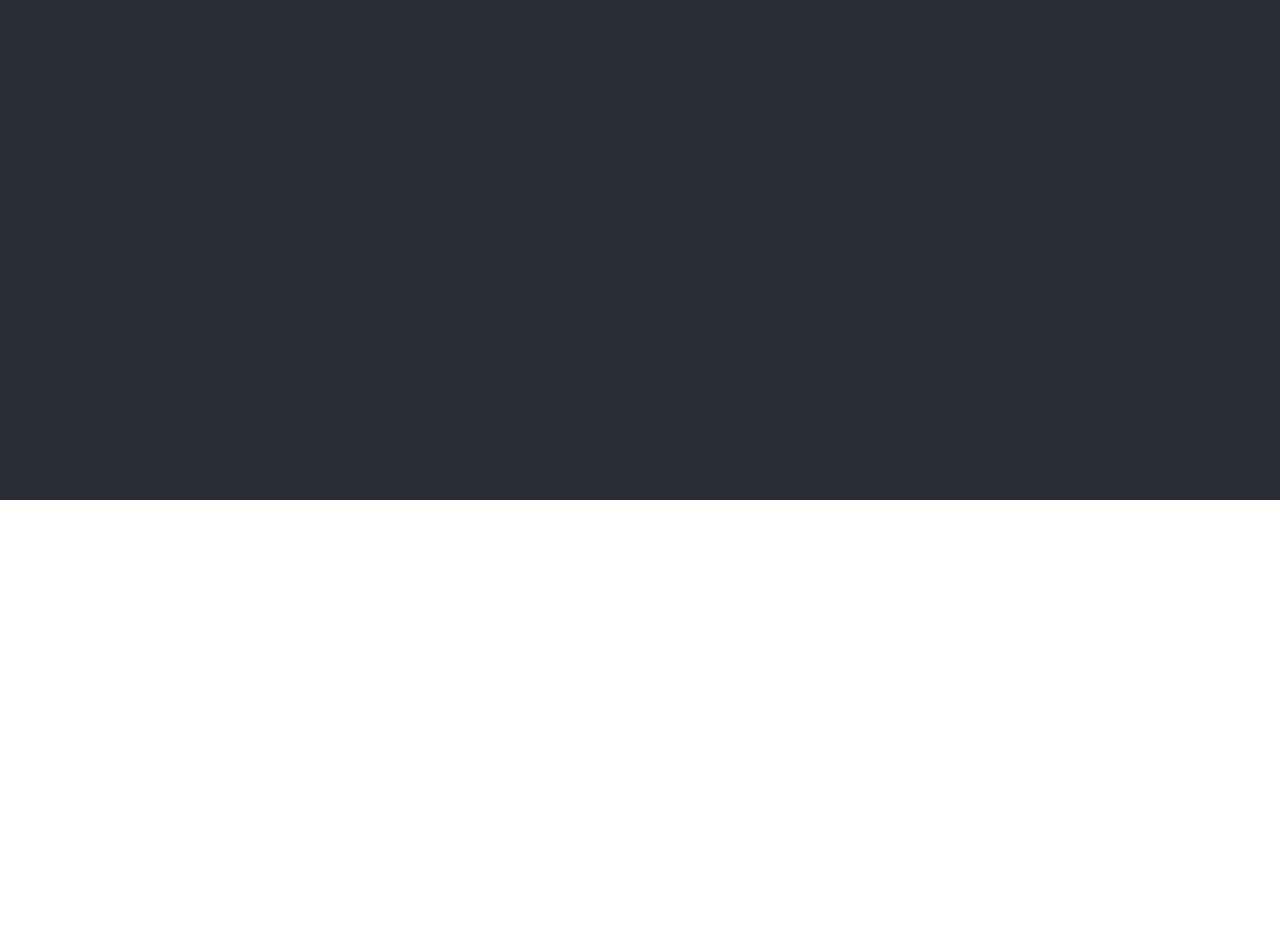
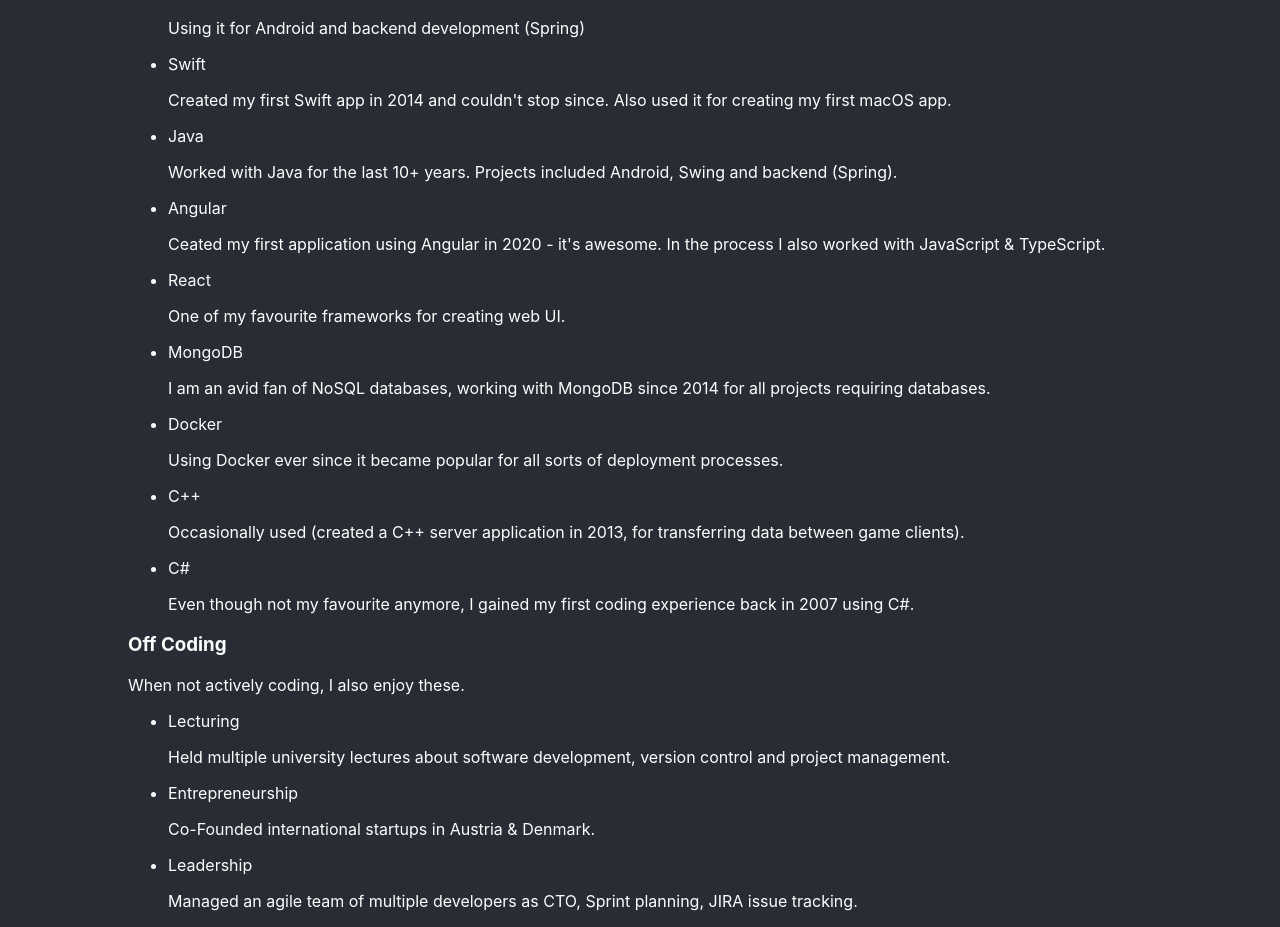
Before and after one commit to PhilJay/philjay.cc, a React (Create React App) app: page /about in a window 1280 px wide. Shown: the part 300-1227 px from the top of the page. Before the commit the page ends 800 px from the top, so only its background shows below. Built offline with nearby package versions, Linux system fonts and the light colour scheme.

Commit message:
Improve About page

```diff
--- a/src/Components/About/About.css
+++ b/src/Components/About/About.css
@@ -0,0 +1,16 @@
+.about{
+    display: flex;
+    align-items: center;
+    justify-content: center;
+}
+
+.about ::part {
+    margin-top: 5px;
+    margin-bottom: 5px;
+}
+
+.about-container {
+    width: 100%;
+    padding-left: 10%;
+    padding-right: 10%;
+}
--- a/src/Components/About/About.js
+++ b/src/Components/About/About.js
@@ -3,7 +3,71 @@
 import './About.css';
 
 function About(props) {
-    return <p>About</p>
+    return <div className="about">
+        <div className="about-container">
+            <h1>Philipp Jahoda</h1>
+            <p>I am an avid software developer and entrepreneur. Off work I enjoy spending time with family and friends and an doing cycling or calisthenics workouts.</p>
+
+            <h3>Favourite Tech Stack / Languages</h3>
+            <ul>
+                <li>
+                    <p>Kotlin</p>
+                    <p>Using it for Android and backend development (Spring)</p>
+                </li>
+                <li>
+                    <p>Swift</p>
+                    <p>Created my first Swift app in 2014 and couldn't stop since. Also used it for creating my first macOS app.</p>
+                </li>
+                <li>
+                    <p>Java</p>
+                    <p>Worked with Java for the last 10+ years. Projects included Android, Swing and backend (Spring).</p>
+                </li>
+                <li>
+                    <p>Angular</p>
+                    <p>Ceated my first application using Angular in 2020 - it's awesome. In the process I also worked with JavaScript & TypeScript.</p>
+                </li>
+                <li>
+                    <p>React</p>
+                    <p>One of my favourite frameworks for creating web UI.</p>
+                </li>
+                <li>
+                    <p>MongoDB</p>
+                    <p>I am an avid fan of NoSQL databases, working with MongoDB since 2014 for all projects requiring databases.</p>
+                </li>
+                <li>
+                    <p>Docker</p>
+                    <p>Using Docker ever since it became popular for all sorts of deployment processes.</p>
+                </li>
+                <li>
+                    <p>C++</p>
+                    <p>Occasionally used (created a C++ server application in 2013, for transferring data between game clients).</p>
+                </li>
+                <li>
+                    <p>C#</p>
+                    <p>Even though not my favourite anymore, I gained my first coding experience back in 2007 using C#.</p>
+                </li>
+            </ul>
+
+            <h3>Off Coding</h3>
+            <p>When not actively coding, I also enjoy these.</p>
+            <ul>
+                <li>
+                    <p>Lecturing</p>
+                    <p>Held multiple university lectures about software development, version control and project management.</p>
+                </li>
+                <li>
+                    <p>Entrepreneurship</p>
+                    <p>Co-Founded international startups in Austria & Denmark.</p>
+                </li>
+                <li>
+                    <p>Leadership</p>
+                    <p>Managed an agile team of multiple developers as CTO, Sprint planning, JIRA issue tracking.</p>
+                </li>
+            </ul>
+        </div>
+
+
+    </div>
 }
 
 export default About;
--- a/src/Components/Imprint/Imprint.css
+++ b/src/Components/Imprint/Imprint.css
@@ -6,5 +6,6 @@
 
 .imprint-container {
     width: 100%;
-    padding: 10%;
+    padding-left: 10%;
+    padding-right: 10%;
 }
--- a/src/Components/PrivacyAndTerms/Privacy.css
+++ b/src/Components/PrivacyAndTerms/Privacy.css
@@ -6,5 +6,6 @@
 
 .privacy-policy-container {
     width: 100%;
-    padding: 10%;
+    padding-left: 10%;
+    padding-right: 10%;
 }
--- a/src/Components/Project/Project.css
+++ b/src/Components/Project/Project.css
@@ -19,6 +19,7 @@
     height: 70%;
     max-width: 160px;
     min-width: 80px;
+    filter: drop-shadow(5px 5px 5px #222);
 }
 
 .project:hover {
@@ -27,5 +28,5 @@
 }
 
 .project:hover {
-    transform: scale(1.02);
+    transform: translateY(-3%);
 }
```
